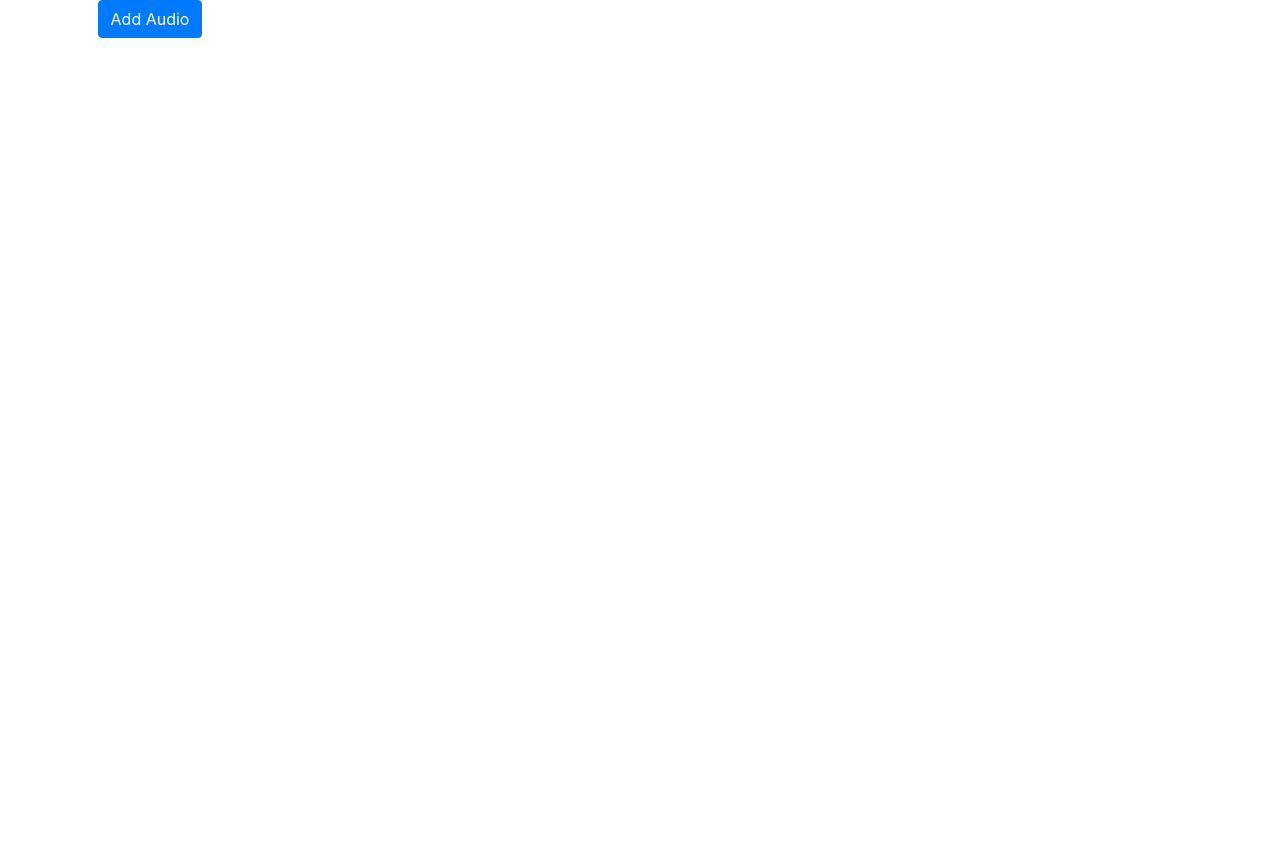
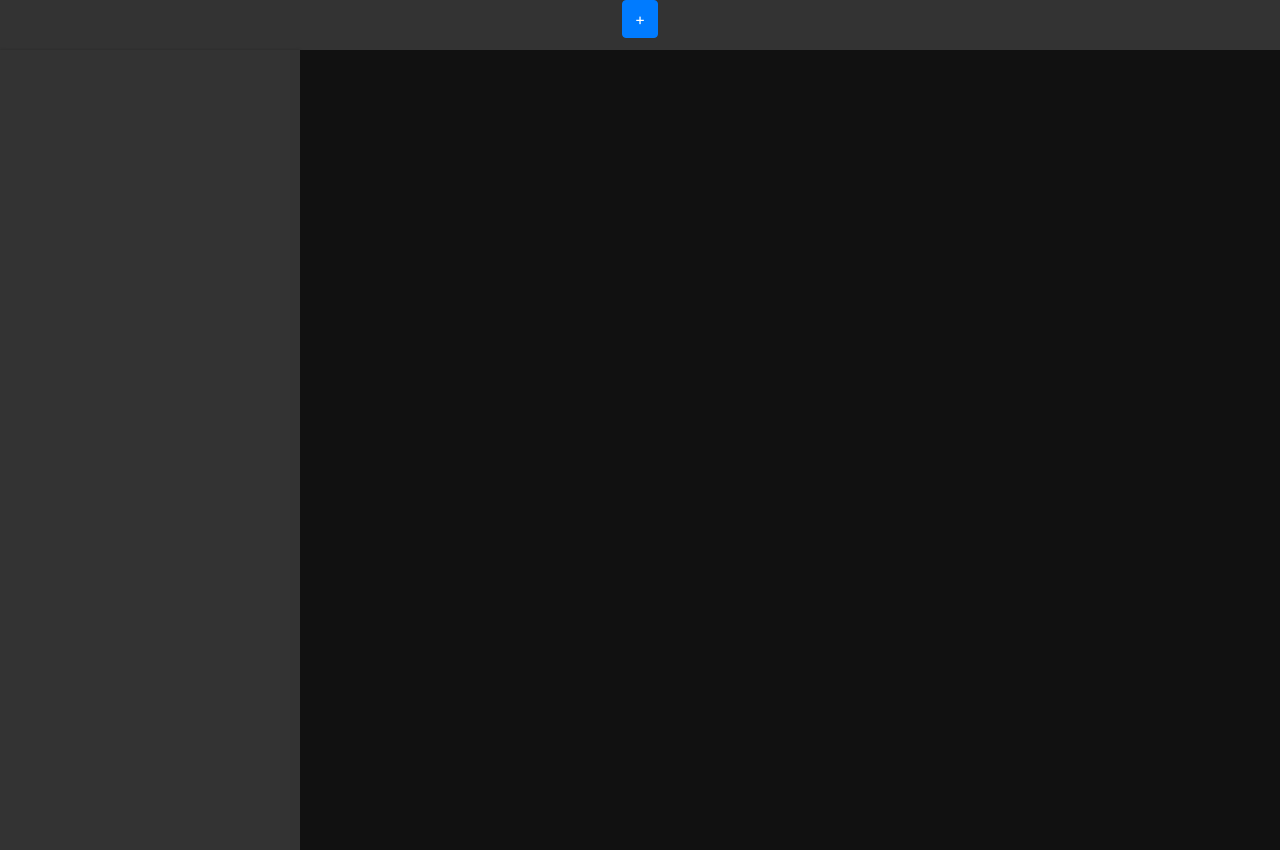
Before and after one commit to evan-moon/simple-waveform-visualizer, a React app: page / in a window 1280 px wide. Before the commit the page ends 800 px from the top, so only its background shows below. Built offline with nearby package versions, Linux system fonts and the light colour scheme.

Commit message:
Header 컴포넌트 추가

```diff
--- a/src/components/Editor.js
+++ b/src/components/Editor.js
@@ -3,6 +3,7 @@ import styled from 'styled-components';
 import { Container, Row, Col } from 'react-bootstrap';
 import Toolbar from 'src/components/Toolbar';
 import Viewer from 'src/components/Viewer';
+import Header from 'src/components/Header';
 
 const StyledContainer = styled.div`
   > .container-fluid {
@@ -14,6 +15,11 @@ export default function Editor () {
   return (
     <StyledContainer>
       <Container fluid={true}>
+        <Row>
+          <Col xs={12}>
+            <Header />
+          </Col>
+        </Row>
         <Row noGutters={true}>
           <Col xs={'auto'}>
             <Toolbar />
--- /dev/null
+++ b/src/components/Header.js
@@ -0,0 +1,57 @@
+import React, { useRef } from 'react';
+import { bindActionCreators } from 'redux';
+import styled from 'styled-components';
+import { connect } from 'react-redux';
+import { addAudioTrack } from 'src/actions';
+import { Button } from 'react-bootstrap';
+import { Audio } from 'lib/Audio';
+
+const mapStateToProps = ({ audioContext }) => {
+  return { audioContext };
+};
+
+const mapDispatchToProps = (dispatch) => {
+  return bindActionCreators({ addAudioTrack }, dispatch);
+};
+
+const StyledHeader = styled.header`
+  width: 100%;
+  height: 50px;
+  background-color: #333333;
+  input[type="file"] {
+    display: none;
+  }
+`;
+
+function Header (props) {
+  const fileUploaderRef = useRef();
+
+  function onClickUploadButton () {
+    fileUploaderRef.current.click();
+  }
+
+  function onChangeFileUploader (e) {
+    const file = e.currentTarget.files[0];
+    if (!file) {
+      return;
+    }
+
+    const reader = new FileReader();
+    reader.onload = onloadEvent => {
+      const audio = new Audio(props.audioContext);
+      audio.setAudio(onloadEvent.target.result).then(() => {
+        props.addAudioTrack(audio);
+      });
+    };
+    reader.readAsArrayBuffer(file);
+  }
+
+  return (
+    <StyledHeader>
+      <Button onClick={onClickUploadButton}>+</Button>
+      <input ref={fileUploaderRef} onChange={onChangeFileUploader} type="file" style={{ display: 'none' }} />
+    </StyledHeader>
+  );
+}
+
+export default connect(mapStateToProps, mapDispatchToProps)(Header);
--- a/src/components/Toolbar.js
+++ b/src/components/Toolbar.js
@@ -1,52 +1,42 @@
-import React, { useRef } from 'react';
-import { bindActionCreators } from 'redux';
+import React from 'react';
 import styled from 'styled-components';
 import { connect } from 'react-redux';
-import { addAudioTrack } from 'src/actions';
-import { Button } from 'react-bootstrap';
 import { Audio } from 'lib/Audio';
 
-const mapStateToProps = ({ audioContext }) => {
-  return { audioContext };
-};
-
-const mapDispatchToProps = (dispatch) => {
-  return bindActionCreators({ addAudioTrack }, dispatch);
+const mapStateToProps = ({ tracks }) => {
+  return {
+    tracks,
+  };
 };
 
 const StyledAside = styled.aside`
   width: 300px;
+  height: 100vh;
+  box-shadow: 0 0 3px 0 rgba(0, 0, 0, 0.2);
+  background-color: #333333;
+  ul {
+    margin: 0;
+    padding: 0;
+  }
+  li {
+    height: 20vh;
+  }
 `;
 
 function Toolbar (props) {
-  const fileUploaderRef = useRef();
-
-  function onClickUploadButton () {
-    fileUploaderRef.current.click();
-  }
-
-  function onChangeFileUploader (e) {
-    const file = e.currentTarget.files[0];
-    if (!file) {
-      return;
-    }
-
-    const reader = new FileReader();
-    reader.onload = onloadEvent => {
-      const audio = new Audio(props.audioContext);
-      audio.setAudio(onloadEvent.target.result).then(() => {
-        props.addAudioTrack(audio);
-      });
-    };
-    reader.readAsArrayBuffer(file);
-  }
-
   return (
     <StyledAside>
-      <Button onClick={onClickUploadButton}>Add Audio</Button>
-      <input ref={fileUploaderRef} onChange={onChangeFileUploader} type="file" style={{ display: 'none' }} />
+      <ul>
+        {props.tracks.map(track => {
+          return (
+            <li key={track.id}>
+              <p>{track.id}</p>
+            </li>
+          );
+        })}
+      </ul>
     </StyledAside>
   );
 }
 
-export default connect(mapStateToProps, mapDispatchToProps)(Toolbar);
+export default connect(mapStateToProps)(Toolbar);
--- a/src/components/Track.js
+++ b/src/components/Track.js
@@ -1,5 +1,18 @@
 import React, { useEffect, useRef } from 'react';
+import styled from 'styled-components';
 import { WaveForm } from 'lib/WaveForm';
+
+const StyledTrack = styled.div`
+  svg {
+    stroke: #7f00ff;
+    width: 100%;
+    height: 20vh;
+  }
+  g {
+    width: 100%;
+    height: 20vh;
+  }
+`;
 
 export default function Track ({ track }) {
   const svgRef = useRef();
@@ -11,10 +24,10 @@ export default function Track ({ track }) {
   }, [svgRef, pathRef]);
 
   return (
-    <div>
+    <StyledTrack>
       <svg ref={svgRef} preserveAspectRatio="none">
         <g ref={pathRef}></g>
       </svg>
-    </div>
+    </StyledTrack>
   );
 }
--- a/src/components/Viewer.js
+++ b/src/components/Viewer.js
@@ -1,4 +1,5 @@
 import React from 'react';
+import styled from 'styled-components';
 import { connect } from 'react-redux';
 import Track from 'src/components/Track';
 
@@ -8,9 +9,21 @@ const mapStateToProps = ({ tracks }) => {
   };
 };
 
+const StyledViewer = styled.div`
+  background-color: #111111;
+  height: 100vh;
+  ul {
+    margin: 0;
+    padding: 0;
+    li {
+      list-style: none;
+    }
+  }
+`;
+
 function Viewer (props) {
   return (
-    <div>
+    <StyledViewer>
       <ul>
         {props.tracks.map((track, index) => {
           return (
@@ -20,7 +33,7 @@ function Viewer (props) {
           );
         })}
       </ul>
-    </div>
+    </StyledViewer>
   )
 }
 
```
